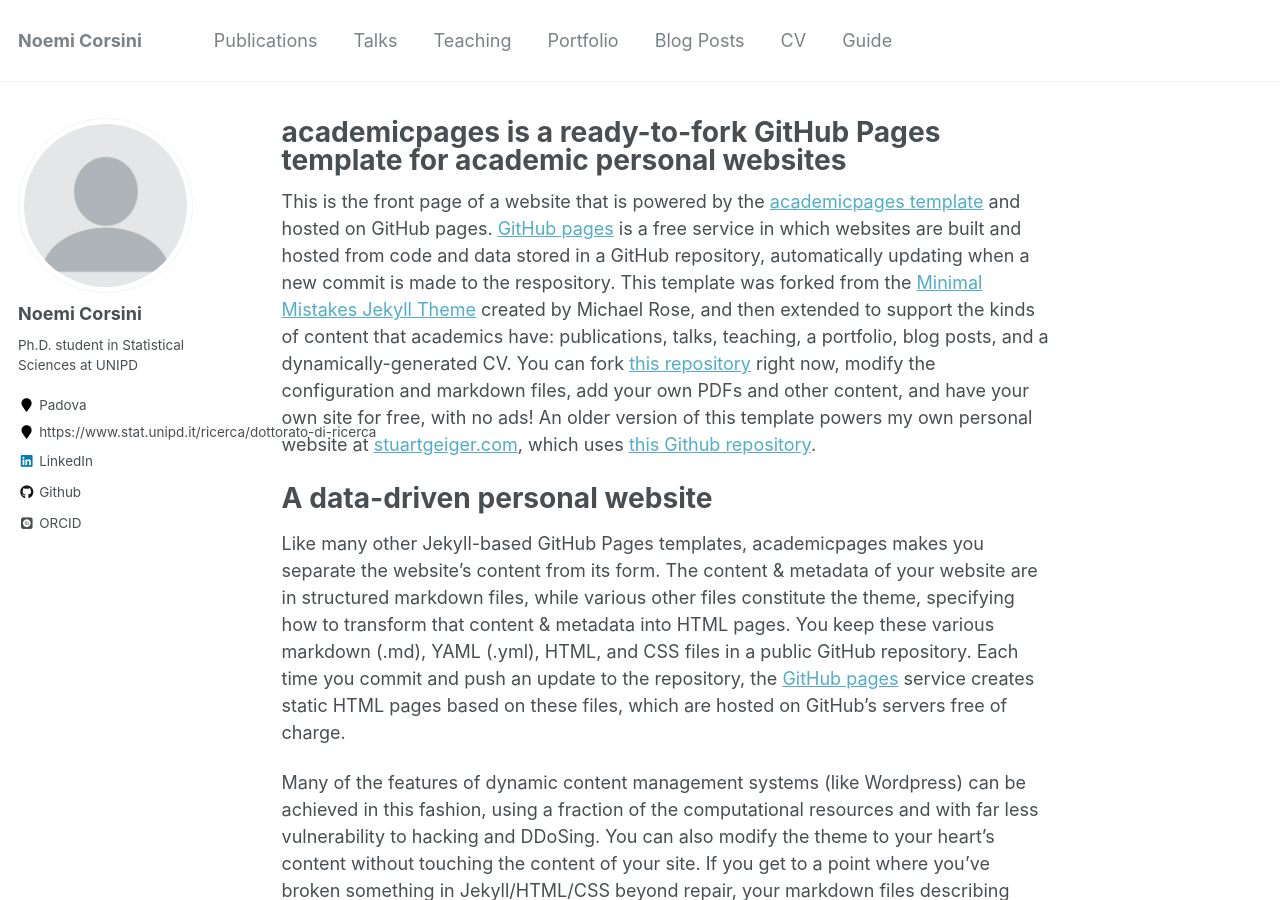
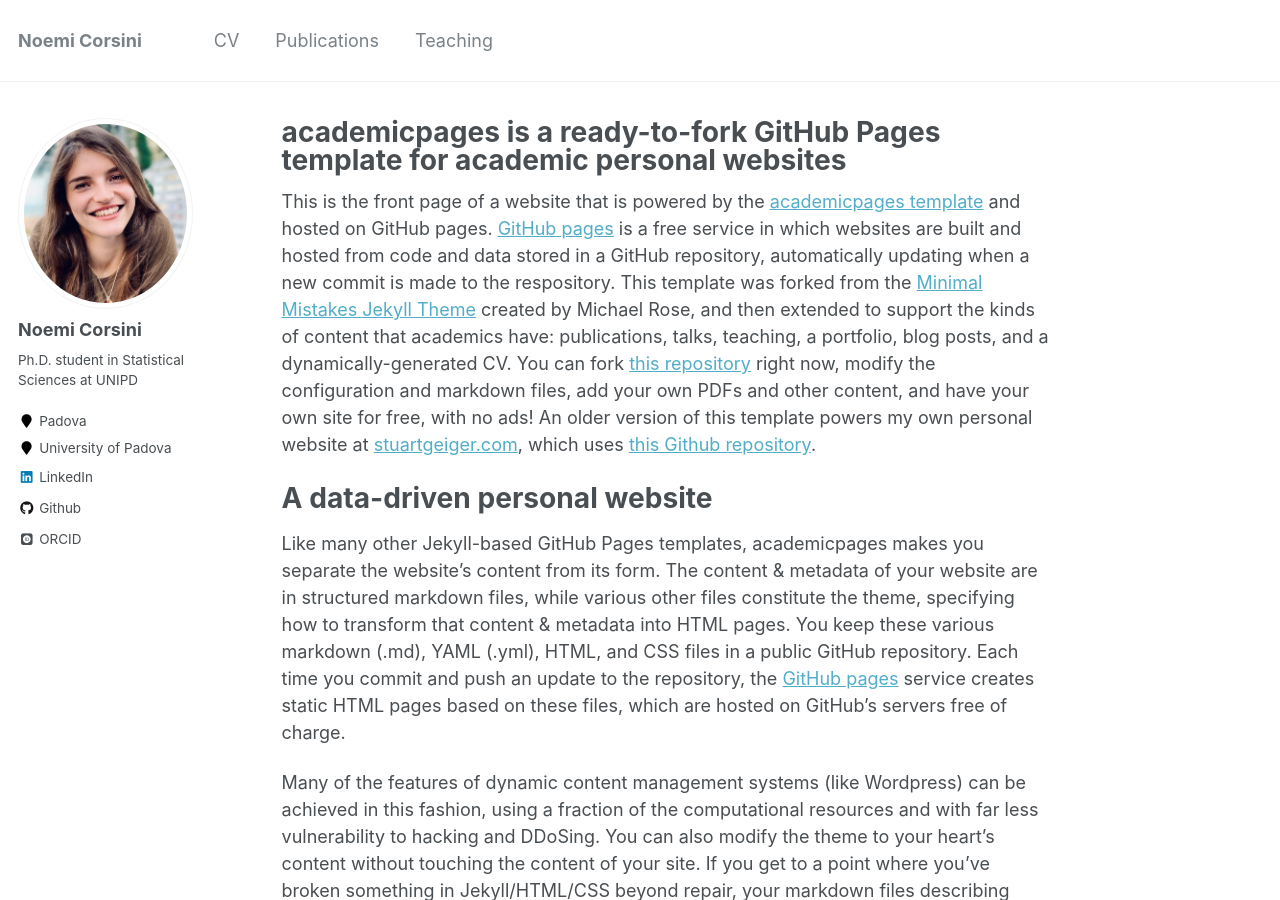
Before and after one commit to NoeCors/NoeCors.github.io, a Jekyll site: the page built from _pages/about.md, in a window 1280 px wide and 900 px high. Built offline with Jekyll 4.4.1, drawn with Linux system fonts in a browser that asks for light colours; some web fonts are replaced.

Commit message:
modifiche2

```diff
--- a/_config.yml
+++ b/_config.yml
@@ -84,9 +84,9 @@ author:
   avatar           : "profile.png"
   bio              : "Ph.D. student in Statistical Sciences at UNIPD"
   location         : "Padova"
-  employer         : "https://www.stat.unipd.it/ricerca/dottorato-di-ricerca"
-  pubmed           : #"https://www.ncbi.nlm.nih.gov/pubmed/?term=john+snow"
-  googlescholar    : #"http://yourfullgooglescholarurl.com"
+  employer         : "University of Padova"
+  pubmed           :  # "https://www.ncbi.nlm.nih.gov/pubmed/?term=john+snow"
+  googlescholar    :  # "http://yourfullgooglescholarurl.com"
   email            :
   researchgate     :  # example: "https://www.researchgate.net/profile/yourprofile"
   uri              :
```
Also changed, not shown: _data/navigation.yml (+12 -11 lines), images/profile.png, 2 other files.
